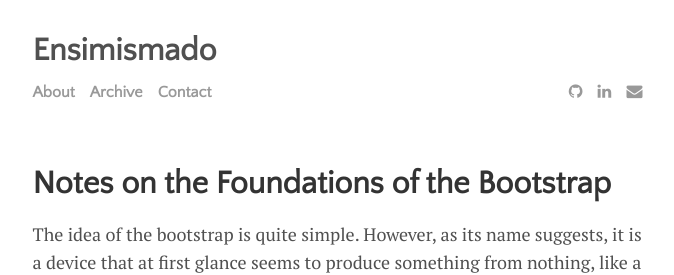
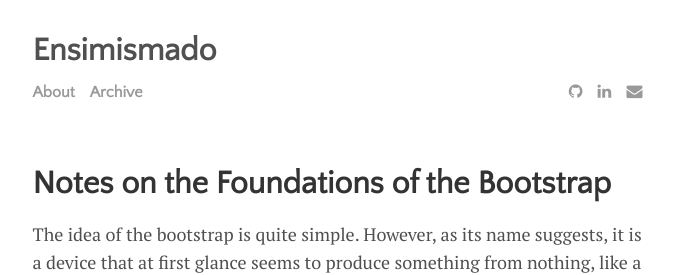
Before and after one commit to DanielAmes/DanielAmes.github.io, a Jekyll site: the page built from index.html, in a window 1280 px wide. Shown: the top 275 px of the page, without its empty margins (300-974 px from the left). Built offline with Jekyll 4.4.1, drawn with Linux system fonts in a browser that asks for light colours; the list of posts is cut into pages by our own code.

Commit message:
Removed Contact tab

```diff
--- a/_data/settings.yml
+++ b/_data/settings.yml
@@ -9,7 +9,7 @@ google-ID: ''
 menu:
 - {name: 'About',   url: 'about.html'}
 - {name: 'Archive', url: 'writing.html'}
-- {name: 'Contact', url: 'contact.html'}
+
 
 # Available social icons are powered by Font Awesome, so you can use any icon that they offer
 social:
```
Also changed, not shown: 2 other files.
